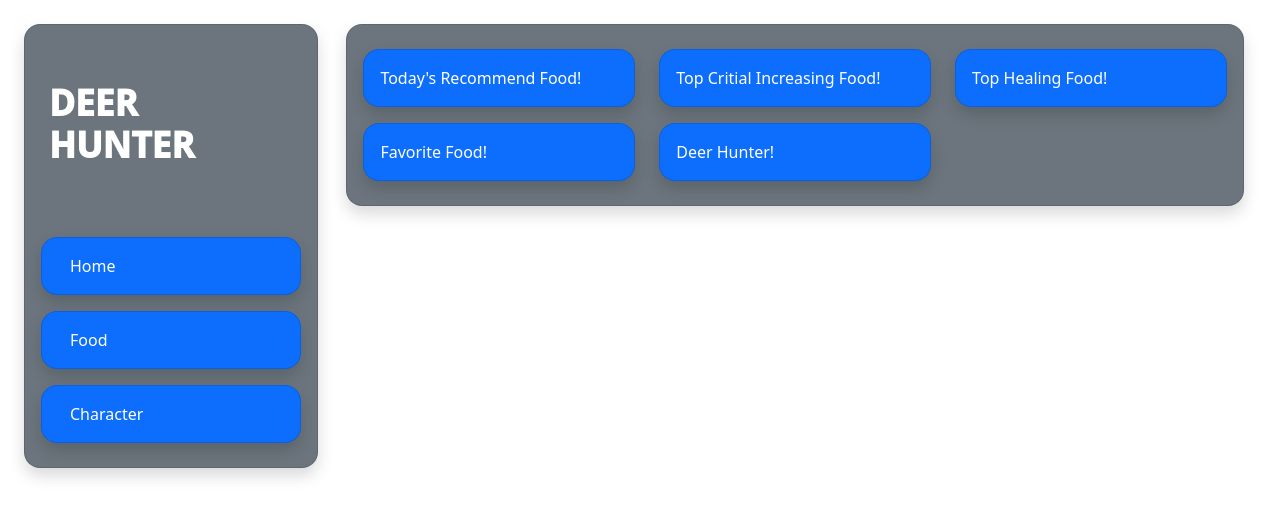
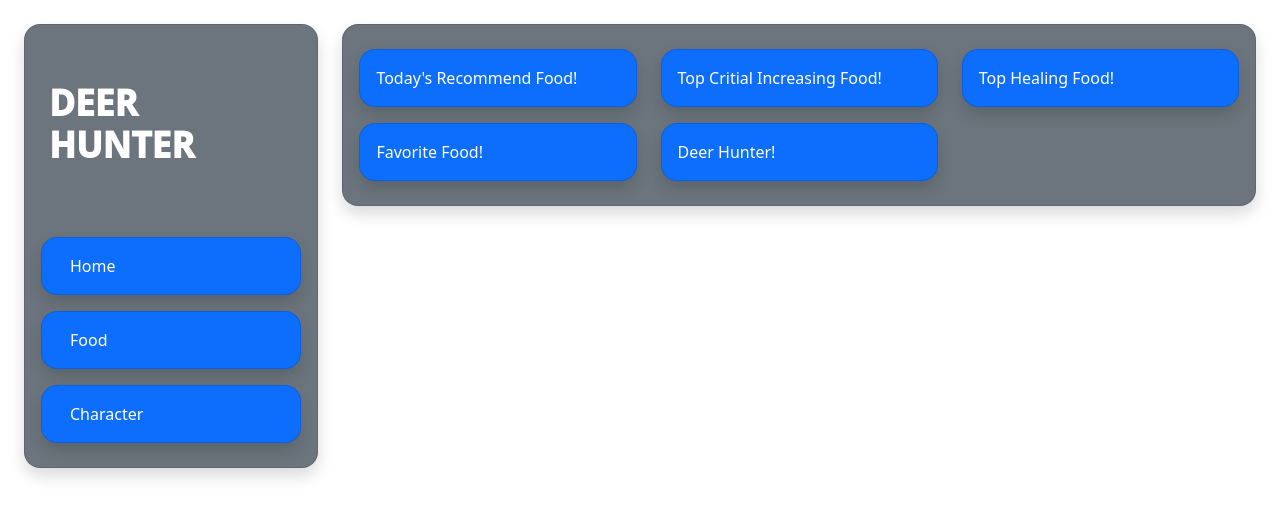
Before and after one commit to W298/Deer-Hunter, a plain HTML site: page index.html in a window 1280 px wide. Drawn offline with nearby package versions, Linux system fonts and the light colour scheme.

Commit message:
Adjust Margin of Big cards (After integrating main div)

```diff
--- a/index.html
+++ b/index.html
@@ -82,7 +82,7 @@
 	<div class="topnav
                 d-block d-sm-block d-md-none
                 card bg-secondary text-white rounded-A shadow
-                m-3">
+                m-4 mb-0">
 		<div class="card-body">
 			<h1>DEER HUNTER</h1>
             <a aria-controls="collapsedMenu"
@@ -104,11 +104,11 @@
 	<div class="container-fluid">
 		<div class="row">
 			<div class="col-md-1 d-none d-sm-none d-md-block"
-                    style="width: calc(2.5rem + 23vw);"></div>
-			<div class="col">
+                    style="width: calc(1.5rem + 23vw);"></div>
+			<div class="col p-0">
 				<div class="main
                             card bg-secondary text-white rounded-A shadow
-                            my-4 me-4">
+                            m-4">
 					<div class="container p-2">
 						<div class="row p-2">
 							<div class="col-md-4 col-sm-6 mx-0 my-2">
```
